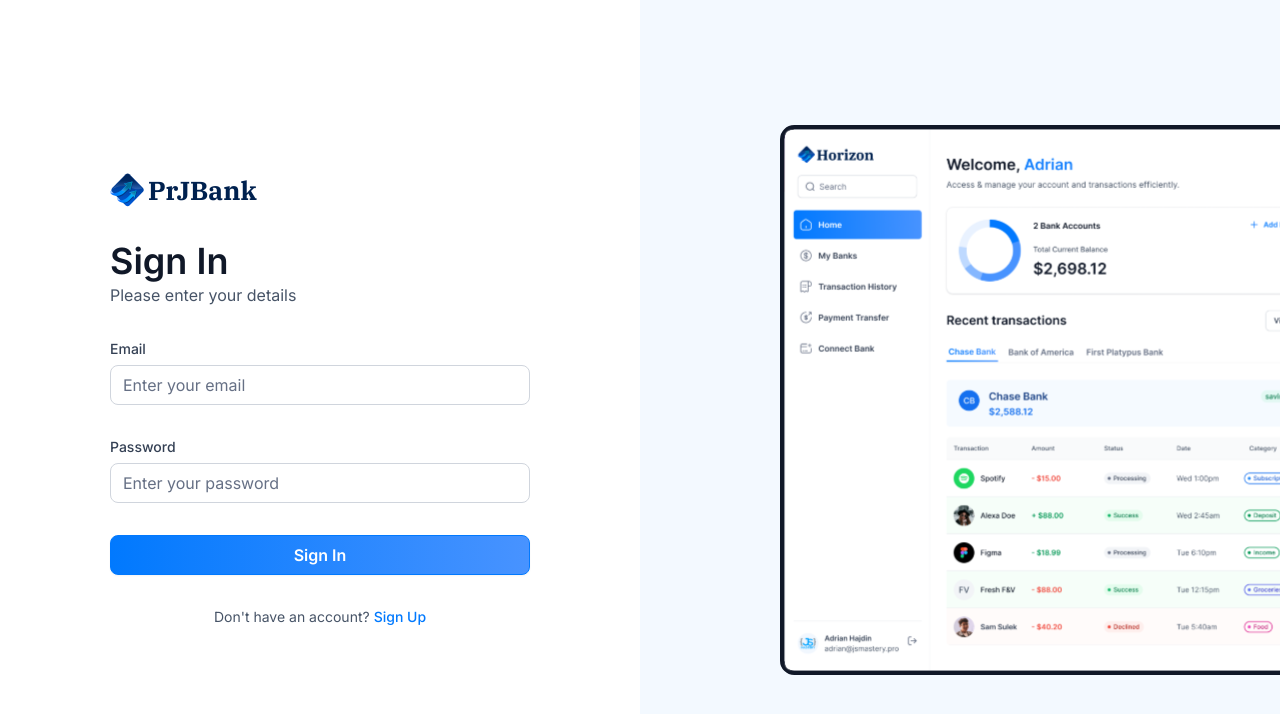
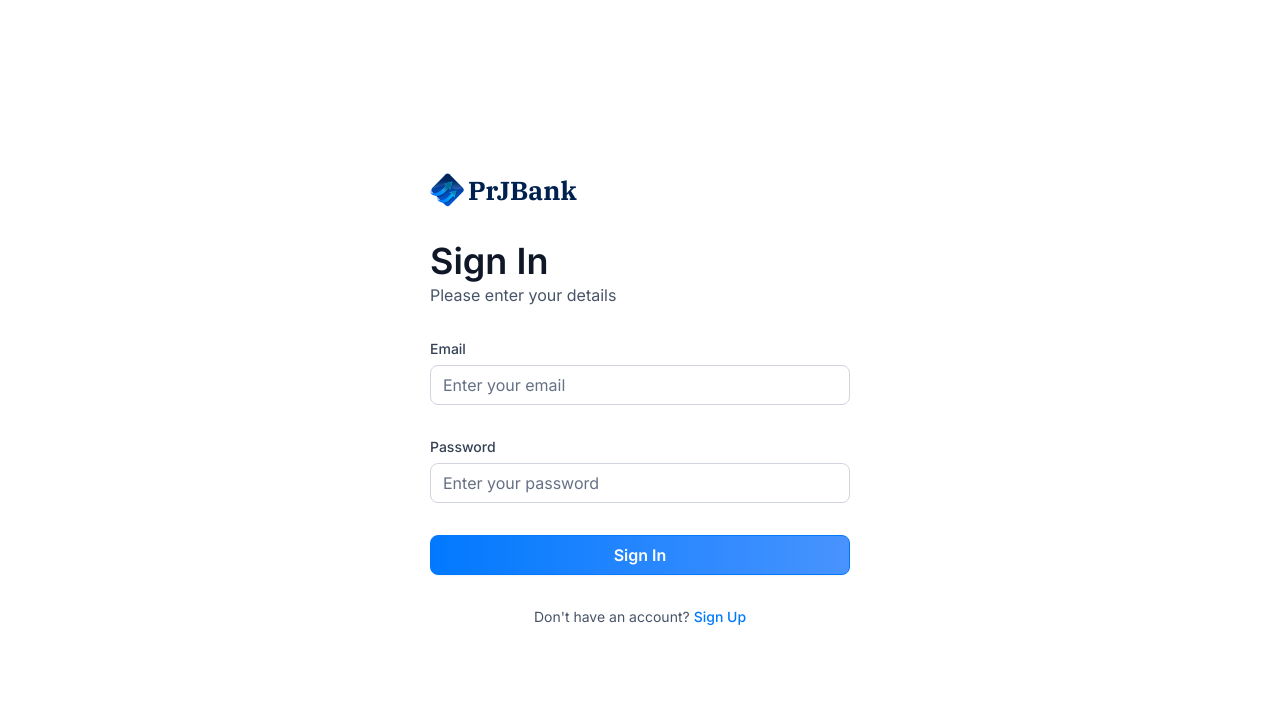
Before and after one commit to draylark/prjbank, a Next.js app: page /sign-in in a window 1280 px wide. Shown: the top 714 px of the page. Built offline with nearby package versions, Linux system fonts and the light colour scheme; no server answers; what dwolla-v2, plaid would draw is missing.

Commit message:
remove the background on the auth routes

```diff
--- a/app/(auth)/layout.tsx
+++ b/app/(auth)/layout.tsx
@@ -7,9 +7,8 @@
   }>) {
     return (
       <main className="flex min-h-screen w-full justify-between font-inter">
-
           {children}
-          <div className="auth-asset">
+          {/* <div className="auth-asset">
             <div>
               <Image
                 src="/icons/auth-image.svg"
@@ -17,7 +16,7 @@
                 width={500}
                 height={500} />
             </div>
-          </div>
+          </div> */}
       </main>
     )
 }
```
